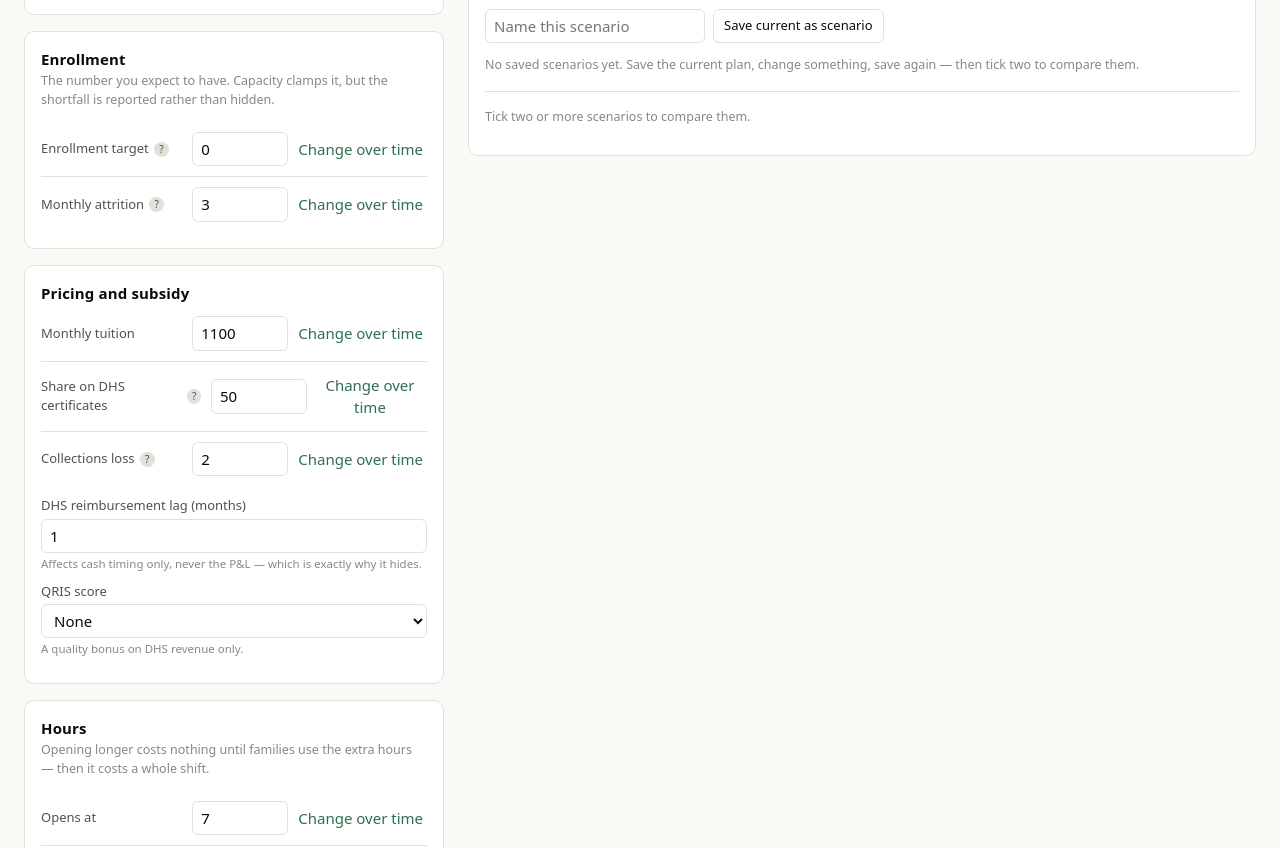
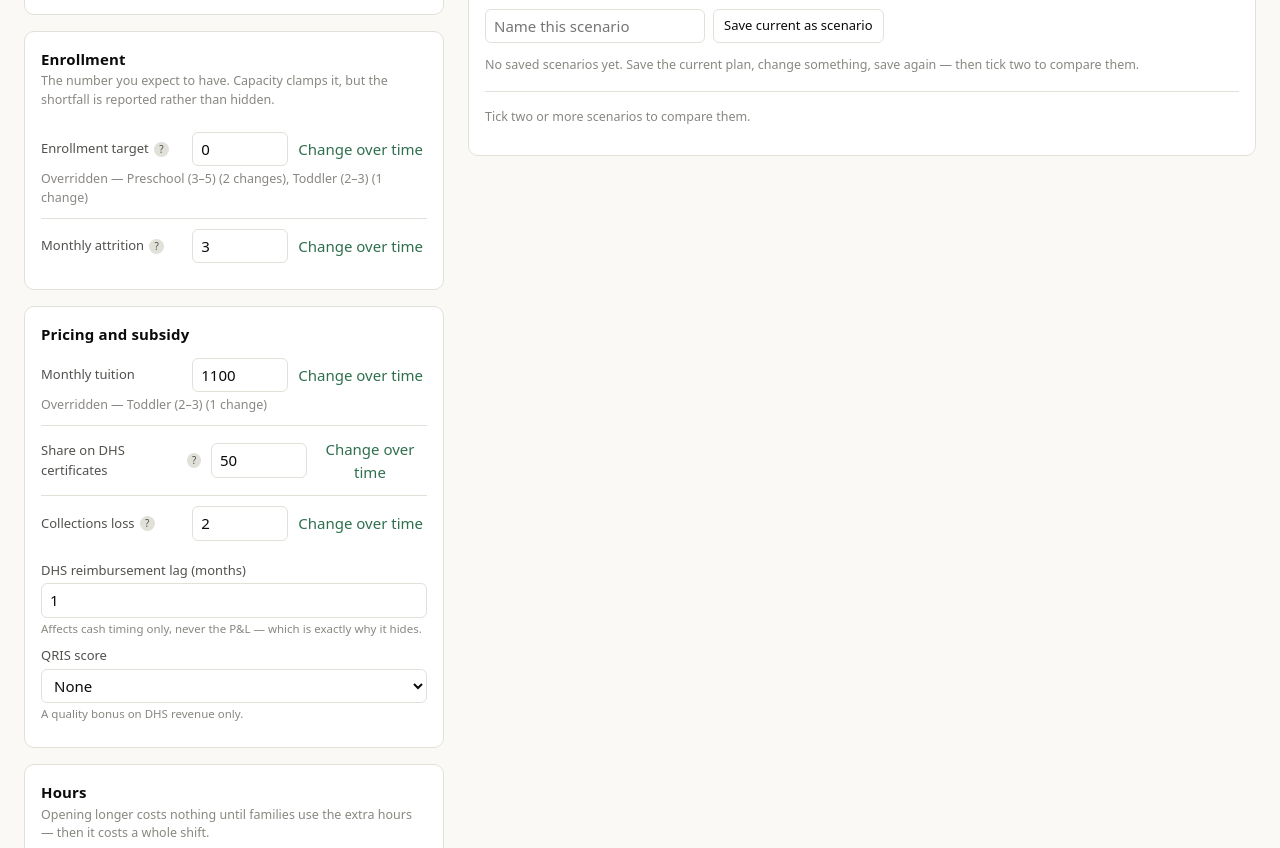
Before and after one commit to vega4speed/daycare-calculator, a website: page index.html in a window 1280 px wide. Shown: the part 1561-2409 px from the top of the page. Drawn offline with Linux system fonts and the light colour scheme.

Commit message:
Show which groups/months a setting is overridden for when collapsed
A byGroup/byMonth override was invisible until you happened to open
"Change over time" and pick the right scope, which is how a 14-child
preschool enrollment target went unnoticed.

```diff
--- a/index.html
+++ b/index.html
@@ -77,6 +77,8 @@
   .setting-value { display: flex; align-items: center; gap: 6px; }
   .setting-value .val { width: 96px; }
   .setting-body { margin-top: 10px; padding: 10px; background: var(--bg); border-radius: 8px; }
+  .override-summary { margin: 4px 0 0; cursor: pointer; }
+  .override-summary:hover { text-decoration: underline; }
   .scopes { margin-bottom: 8px; }
   .strip { width: 100%; height: 48px; display: block; margin: 4px 0 8px; }
 
--- a/ui/timeline-control.js
+++ b/ui/timeline-control.js
@@ -10,7 +10,9 @@
 //     $1,175 from month 13" is one glance rather than an arithmetic exercise
 //   - a list: the overrides themselves, editable, each one a month + step-or-spike + value
 
-import { h, s, clear } from './dom.js';
+import {
+  h, s, clear, append,
+} from './dom.js';
 import { resolve, listOverrides, setOverride, clearOverride, timeline } from '../engine/resolver.js';
 
 const COL = {
@@ -187,12 +189,38 @@ export function timelineControl({
       }, 'Add change'));
   }
 
+  /**
+   * A one-line summary of what's overridden, shown when the timeline is collapsed. Without
+   * this, a setting can carry per-group or per-month values (see engine/resolver.js) that are
+   * invisible until you happen to open "Change over time" and pick the right scope — the exact
+   * trap that produced a 14-child preschool target nobody could find.
+   */
+  function overrideSummary() {
+    const rows = listOverrides(current);
+    if (rows.length === 0) return null;
+
+    const labelFor = (groupId) => {
+      if (groupId == null) return 'Everyone';
+      return scopes?.find((sc) => sc.id === groupId)?.label ?? groupId;
+    };
+
+    const counts = new Map();
+    for (const r of rows) {
+      const label = labelFor(r.groupId);
+      counts.set(label, (counts.get(label) ?? 0) + 1);
+    }
+
+    const parts = [...counts.entries()].map(([label, n]) => `${label} (${n} change${n === 1 ? '' : 's'})`);
+    return `Overridden — ${parts.join(', ')}`;
+  }
+
   function render() {
     clear(root);
 
     const resolvedNow = resolve(current, { month: 0, groupId: state.scope || undefined });
+    const summary = !state.expanded ? overrideSummary() : null;
 
-    root.append(
+    append(root,
       h('div', { class: 'setting-head' },
         h('div', { class: 'setting-label' },
           h('span', {}, label),
@@ -222,6 +250,12 @@ export function timelineControl({
             onclick: () => { state.expanded = !state.expanded; render(); },
           }, state.expanded ? 'Hide timeline' : 'Change over time')),
       ),
+      summary
+        ? h('p', {
+          class: 'small muted override-summary',
+          onclick: () => { state.expanded = true; render(); },
+        }, summary)
+        : null,
     );
 
     if (state.expanded) {
```
